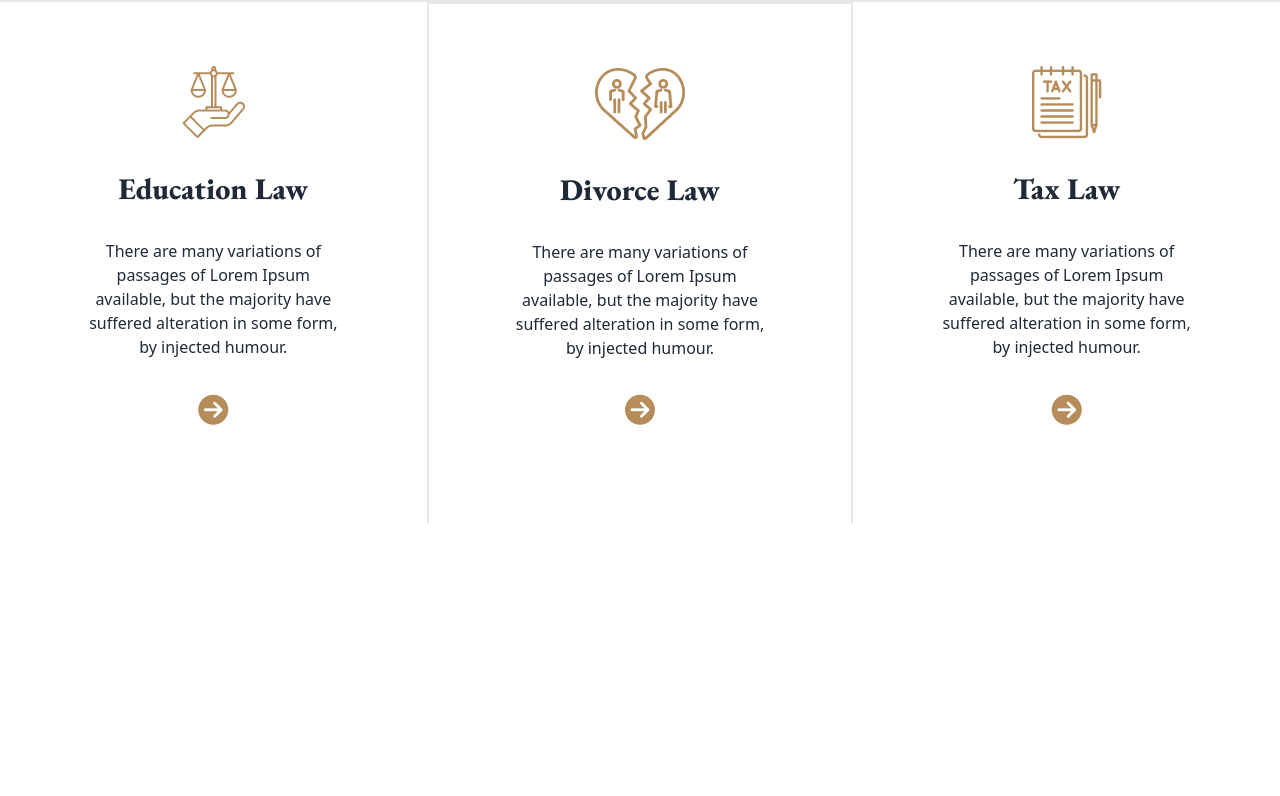
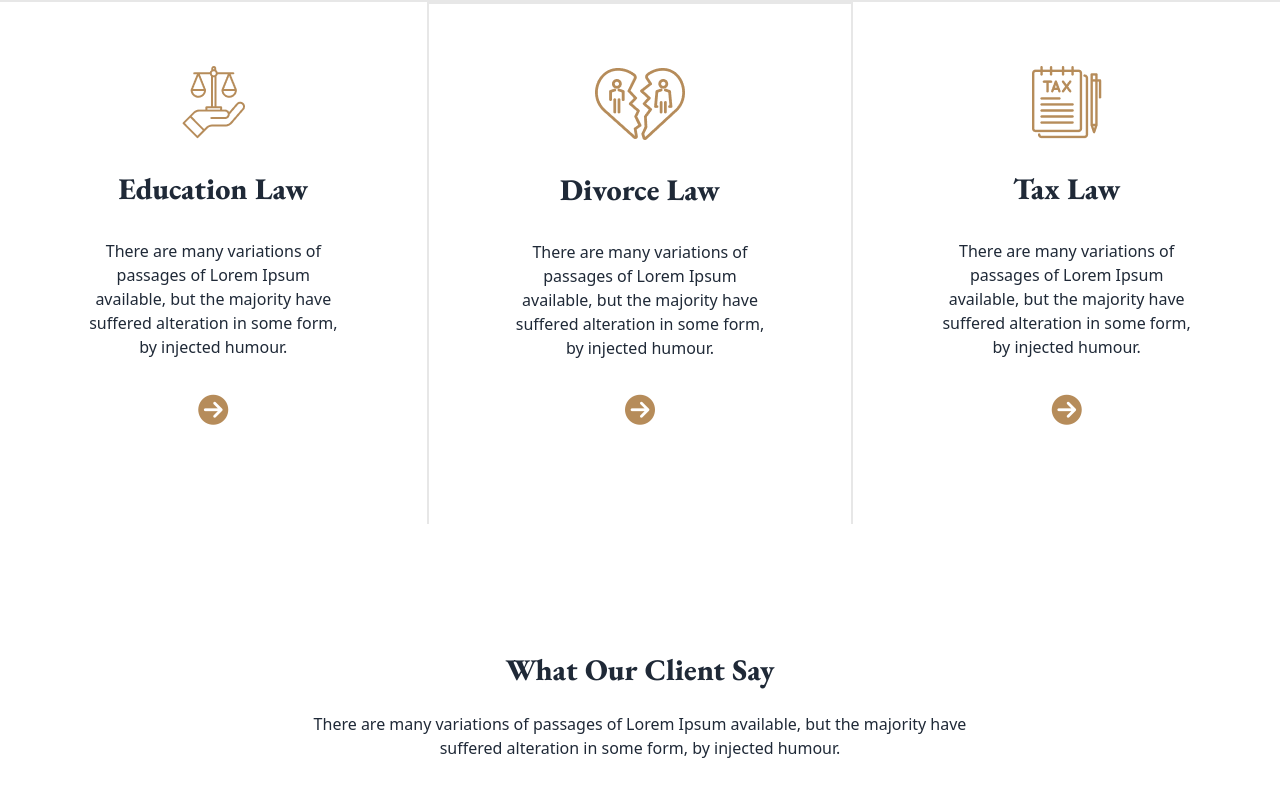
Before and after one commit to tayebidev/Legal-Solutions, a plain HTML site: page index.html in a window 1280 px wide. Shown: the part 1559-2355 px from the top of the page. Before the commit the page ends 2211 px from the top, so only its background shows below. Drawn offline with nearby package versions, Linux system fonts and the light colour scheme.

Commit message:
start the our client section

```diff
--- a/index.html
+++ b/index.html
@@ -303,6 +303,20 @@
 
       </div>
     </section>
+
+    <!-- What Our Client Say section -->
+     <section>
+      <section class="mb-32">
+        <div class="text-center ">
+          <h1 class="main-font primary-color text-3xl font-extrabold ">
+            What Our Client Say
+          </h1>
+          <p class="mt-6 mb-16 normal-color ">
+            There are many variations of passages of Lorem Ipsum available, but the majority have <br> suffered alteration
+            in some form, by injected humour.
+          </p>
+        </div>
+     </section>
   </main>
 
   <footer>
```
